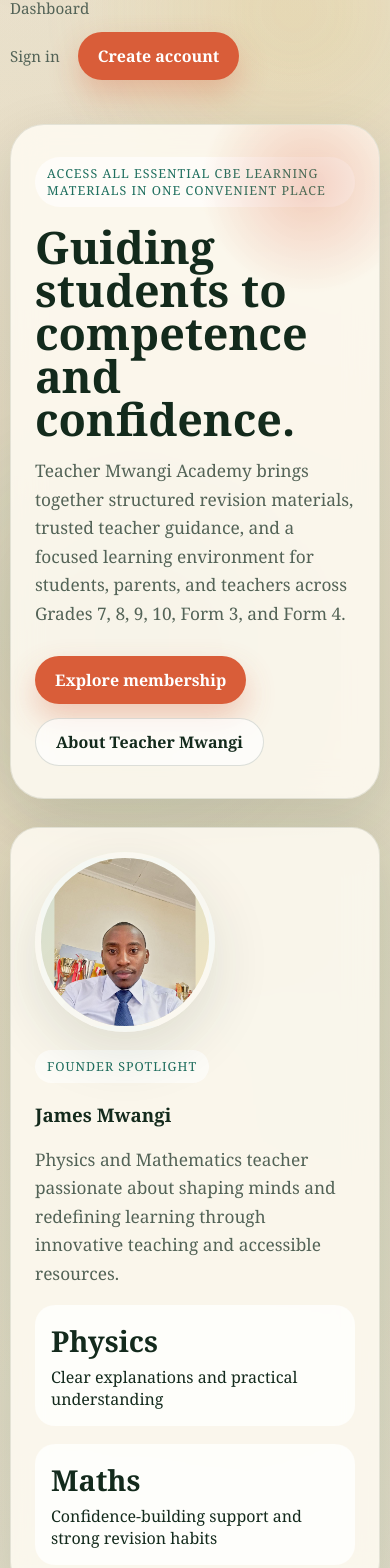
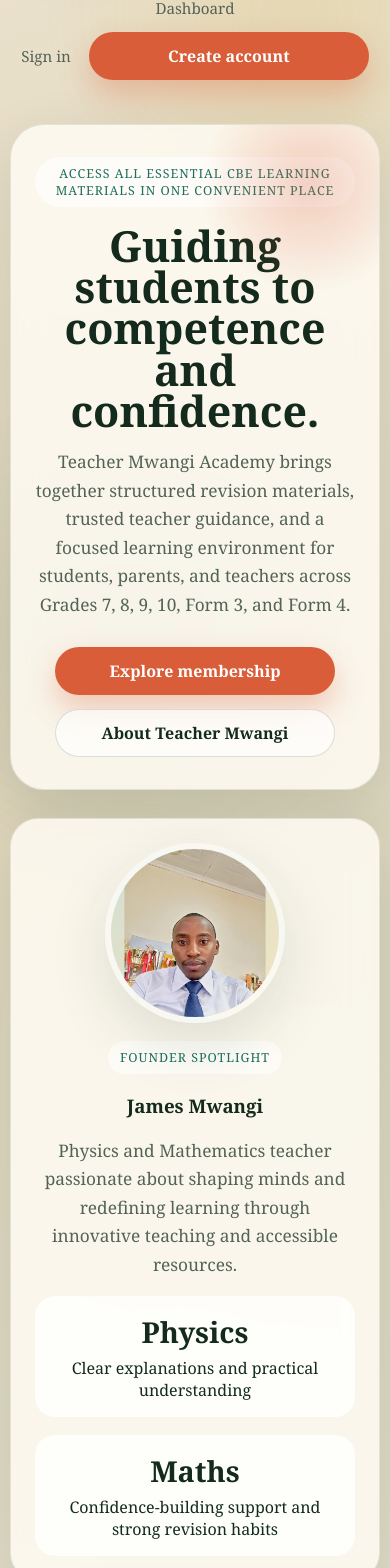
Before and after one commit to eriqck/Teacher-Mwangi-Academy, a Next.js app: page / in a window 390 px wide. Shown: the part 118-1686 px from the top of the page. Built offline with nearby package versions, Linux system fonts and the light colour scheme; no server answers.

Commit message:
Changing schemes of work prices and adjusting mobile view css

```diff
--- a/app/globals.css
+++ b/app/globals.css
@@ -879,33 +879,90 @@ main {
 
   .nav {
     flex-direction: column;
-    align-items: start;
+    align-items: center;
     gap: 14px;
+    text-align: center;
+  }
+
+  .brand,
+  .nav-links,
+  .nav-actions {
+    justify-content: center;
   }
 
   .resource-admin-head {
     flex-direction: column;
+    align-items: center;
+    text-align: center;
   }
 
   .resource-admin-actions {
-    justify-content: start;
+    justify-content: center;
   }
 
   .section-head {
     flex-direction: column;
-    align-items: start;
+    align-items: center;
+    text-align: center;
   }
 
   .hero-card {
     padding: 32px 24px;
+    text-align: center;
+  }
+
+  .hero p,
+  .section-head p,
+  .cta-box p,
+  .dashboard-card p,
+  .resource-card p,
+  .feature-card p,
+  .quote-card p,
+  .mini-profile,
+  .footer {
+    margin-left: auto;
+    margin-right: auto;
   }
 
   .team-card {
     grid-template-columns: 1fr;
+    text-align: center;
   }
 
   .form-grid {
     grid-template-columns: 1fr;
+  }
+
+  .hero-actions,
+  .tag-row,
+  .resource-admin-actions {
+    justify-content: center;
+  }
+
+  .founder-portrait,
+  .team-portrait {
+    margin-left: auto;
+    margin-right: auto;
+  }
+
+  .resource-meta,
+  .dashboard-stat {
+    justify-content: center;
+  }
+
+  .assessment-head,
+  .about-aside,
+  .panel,
+  .feature-card,
+  .class-card,
+  .pricing-card,
+  .dashboard-card,
+  .resource-card,
+  .quote-card,
+  .mini-profile,
+  .resource-admin-card,
+  .cta-box {
+    text-align: center;
   }
 }
 
@@ -918,9 +975,45 @@ main {
   .nav-actions,
   .hero-actions {
     flex-wrap: wrap;
+    width: 100%;
+    justify-content: center;
   }
 
   .stat-grid {
     grid-template-columns: 1fr;
   }
+
+  .hero h1,
+  .section-head h2,
+  .cta-box h2 {
+    text-align: center;
+  }
+
+  .hero h1 {
+    max-width: none;
+    font-size: clamp(2.2rem, 11vw, 3.6rem);
+  }
+
+  .button,
+  .button-secondary {
+    min-width: min(100%, 280px);
+  }
+
+  .dashboard-stat {
+    flex-direction: column;
+    align-items: center;
+    text-align: center;
+  }
+
+  .resource-meta {
+    flex-direction: column;
+    align-items: center;
+    text-align: center;
+  }
+
+  .mini-table {
+    display: block;
+    overflow-x: auto;
+    white-space: nowrap;
+  }
 }
--- a/app/levels/[levelId]/page.tsx
+++ b/app/levels/[levelId]/page.tsx
@@ -1,6 +1,7 @@
 import Link from "next/link";
 import { notFound } from "next/navigation";
 import { SiteHeader } from "@/components/site-header";
+import { schemeOfWorkPrice } from "@/lib/business";
 import { getLevelPageData } from "@/lib/resource-access";
 import { getSchemeTermLabel, schemeTerms } from "@/lib/scheme-terms";
 
@@ -218,7 +219,7 @@ export default async function LevelPage({
                           <h3>{resource.title}</h3>
                           <div className="resource-meta">
                             <span>{resource.subject}</span>
-                            <span>KSh 30 one-time</span>
+                            <span>KSh {schemeOfWorkPrice} one-time</span>
                           </div>
                           <p className="subtle">{resource.description}</p>
                           <div className="hero-actions">
--- a/app/login/page.tsx
+++ b/app/login/page.tsx
@@ -3,6 +3,7 @@ import { redirect } from "next/navigation";
 import { AuthForm } from "@/components/auth-form";
 import { SiteHeader } from "@/components/site-header";
 import { getCurrentUser } from "@/lib/auth";
+import { schemeOfWorkPrice } from "@/lib/business";
 
 export default async function LoginPage() {
   const user = await getCurrentUser();
@@ -37,7 +38,7 @@ export default async function LoginPage() {
             <ul className="list">
               <li>Parents can subscribe for KSh 300 per month.</li>
               <li>Teachers can subscribe for KSh 150 per month.</li>
-              <li>Teachers can also buy schemes of work at KSh 30 per subject, per term.</li>
+              <li>Teachers can also buy schemes of work at KSh {schemeOfWorkPrice} per subject, per term.</li>
             </ul>
             <div className="hero-actions">
               <Link href="/signup" className="button">
--- a/components/admin-upload-form.tsx
+++ b/components/admin-upload-form.tsx
@@ -2,6 +2,7 @@
 
 import { useState } from "react";
 import { useRouter } from "next/navigation";
+import { schemeOfWorkPrice } from "@/lib/business";
 import { levels } from "@/lib/catalog";
 import { schemeTerms } from "@/lib/scheme-terms";
 
@@ -321,7 +322,7 @@ export function AdminUploadForm({ variant }: { variant: UploadVariant }) {
           <div className="field">
             <label htmlFor={`${variant}-audience`}>Audience</label>
             <input id={`${variant}-audience`} value="Teachers only" readOnly />
-            <small>Schemes are always teacher-only and sold at KSh 30.</small>
+            <small>Schemes are always teacher-only and sold at KSh {schemeOfWorkPrice}.</small>
           </div>
         </div>
       )}
--- a/components/checkout-forms.tsx
+++ b/components/checkout-forms.tsx
@@ -2,6 +2,7 @@
 
 import { useState } from "react";
 import { levels } from "@/lib/catalog";
+import { schemeOfWorkPrice } from "@/lib/business";
 import { schemeTerms } from "@/lib/scheme-terms";
 
 type ApiResponse = {
@@ -146,7 +147,7 @@ export function SchemeCheckoutForm() {
         subject: formData.get("subject"),
         level: formData.get("level"),
         term: formData.get("term"),
-        amount: 30
+        amount: schemeOfWorkPrice
       })
     });
 
--- a/lib/business.ts
+++ b/lib/business.ts
@@ -44,4 +44,4 @@ export const subscriptionPlans: Record<
   }
 };
 
-export const schemeOfWorkPrice = 30;
+export const schemeOfWorkPrice = 20;
```
